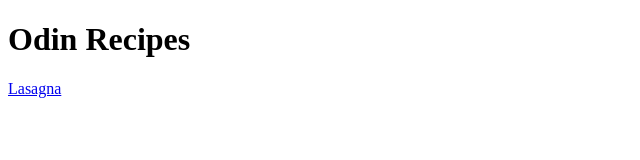
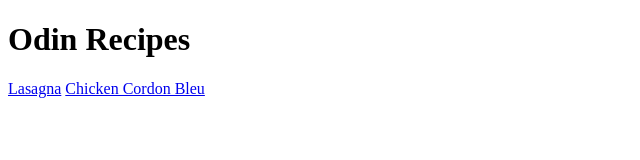
Before and after one commit to joacotol/odin-recipes, a plain HTML site: page index.html in a window 1280 px wide. Shown: the whole page, without its empty margins (0-640 px from the left). Drawn offline with Linux system fonts and the light colour scheme.

Commit message:
Update nav bar on index.html

```diff
--- a/index.html
+++ b/index.html
@@ -8,5 +8,6 @@
 		<h1>Odin Recipes</h1>
 
 		<a href="./recipes/lasagna.html">Lasagna</a>
+		<a href="./recipes/chicken-cordon-blue.html">Chicken Cordon Bleu</a>
 	</body>
 </html>
```
